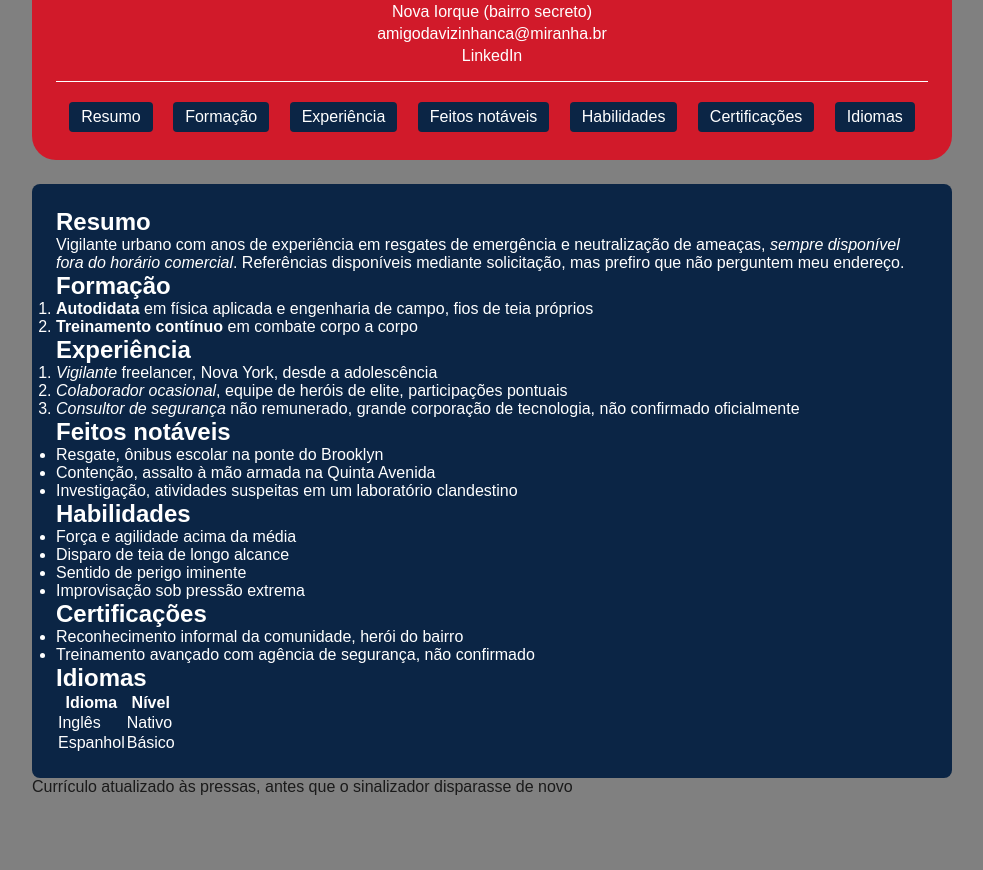
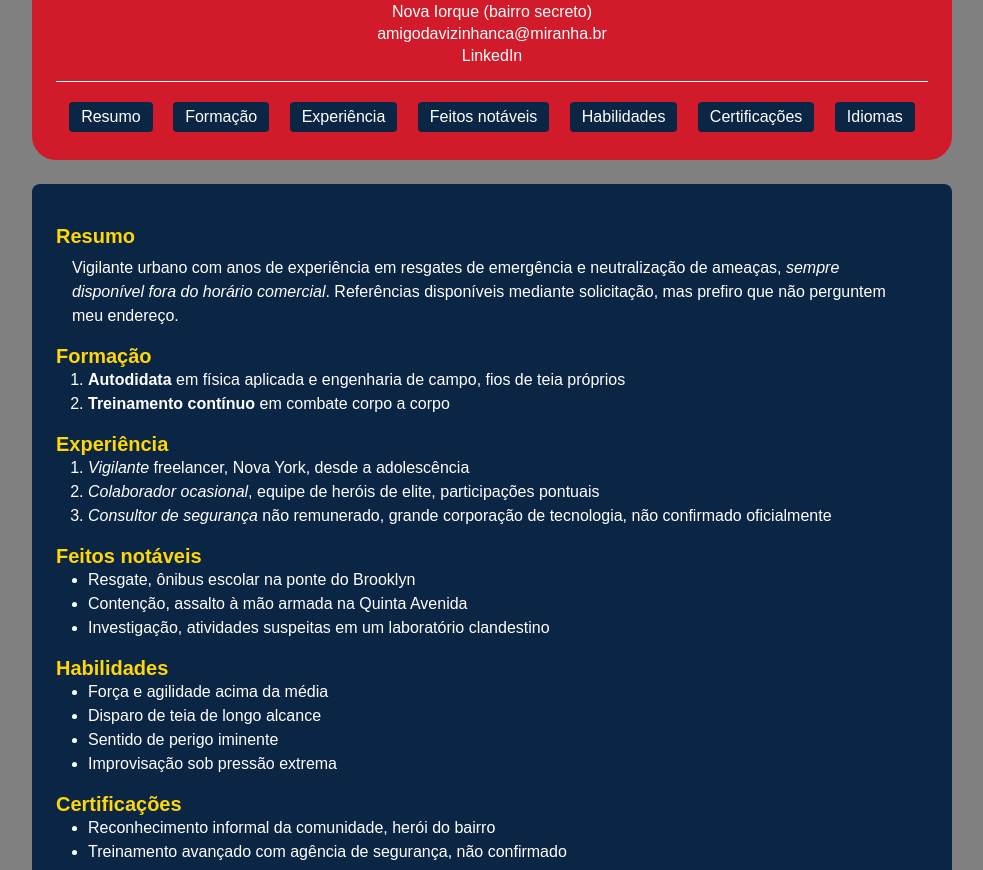
Before and after one commit to fslipe17/FrontEnd, a plain HTML site: page Aula 5/index.html in a window 1280 px wide. Shown: the part 270-1140 px from the top of the page, without its empty margins (148-1131 px from the left). Before the commit the page ends 1086 px from the top, so only its background shows below. Drawn offline with Linux system fonts and the light colour scheme.

Commit message:
Add files via upload

```diff
--- a/Aula 5/styles/style.css
+++ b/Aula 5/styles/style.css
@@ -89,3 +89,55 @@ main{
     background-color: #0b2545;
     border-radius: 0.5rem;
 }
+
+section{
+    margin-top: 1rem;
+    line-height: 1.5rem;
+}
+
+section h2{
+    color: #ffd607;
+    font-size: 1.25rem;
+}
+
+section p{
+    margin: 0.5rem 1rem;
+}
+
+section ul, section ol{
+    margin-left: 1rem;
+    padding-left: 1rem;
+}
+
+table{
+    width: 100%;
+    margin-top: 0.25rem;
+    border-radius: 0.66rem;
+}
+
+table th, table td{
+    padding: 1rem;
+    text-align: center;
+    border-right: 0.05rem solid #ffd607;
+    border-bottom: 0.05rem solid #ffd607;
+    border: 0.05rem solid #ffd607;
+    border-color: #ffd607;
+}
+
+table th:last-child, table td:last-child{
+    border-right: none;
+}
+
+table tr:last-child td{
+    border-bottom: none;
+}
+
+footer{
+    margin-top: 1rem;
+    font-size: 0.875rem;
+    text-align: center;
+    color: #ffffff;
+    background-color: #d11a2a;
+    padding: 1rem;
+    border-radius: 0.5rem;
+}
```
